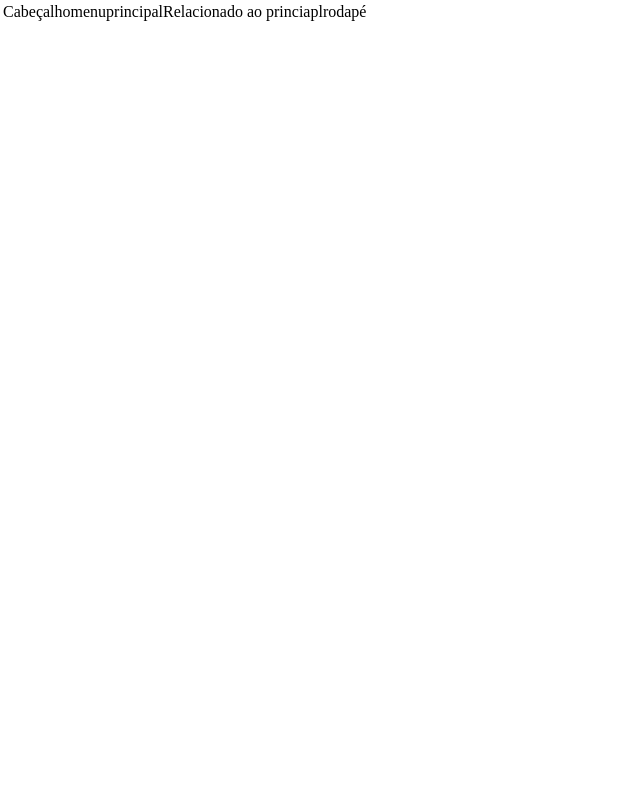
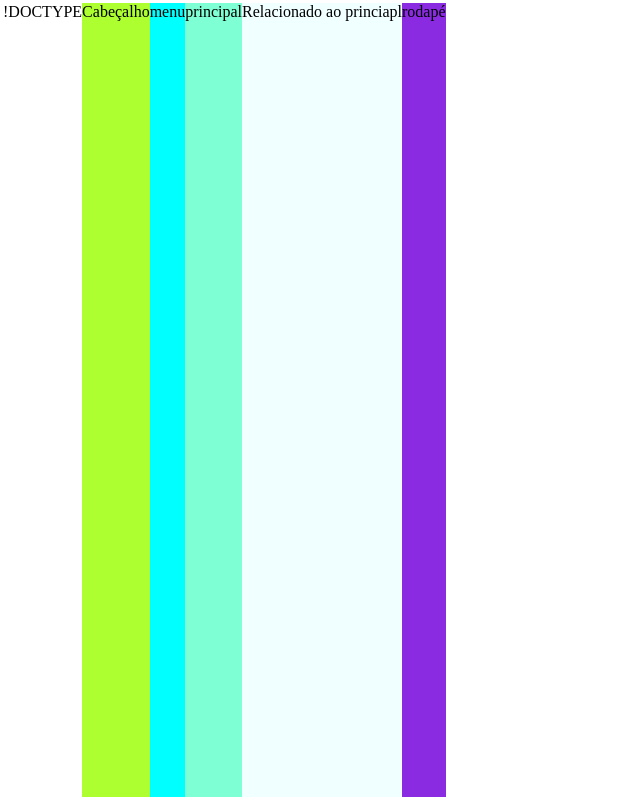
Before and after one commit to vini227/Sala-Layout, a plain HTML site: page index.html in a window 1280 px wide. Shown: the whole page, without its empty margins (0-640 px from the left). Drawn offline with Linux system fonts and the light colour scheme.

Commit message:
Update index.html

```diff
--- a/index.html
+++ b/index.html
@@ -1,4 +1,4 @@
-<!DOCTYPE html>
+!DOCTYPE
 <html lang="en">
 <head>
     <meta charset="UTF-8">
@@ -18,19 +18,23 @@
         }
         header{
             display:flex;
-
+            background-color: greenyellow;
         }
         nav{
             display:flex;
+            background-color: aqua;
         }
         main{
             display:flex;
+            background-color: aquamarine;
         }
         aside{
             display:flex;
+            background-color: azure;
         }
         footer{
             display:flex;
+            background-color: blueviolet;
         }
     </style>
 </head>
```
